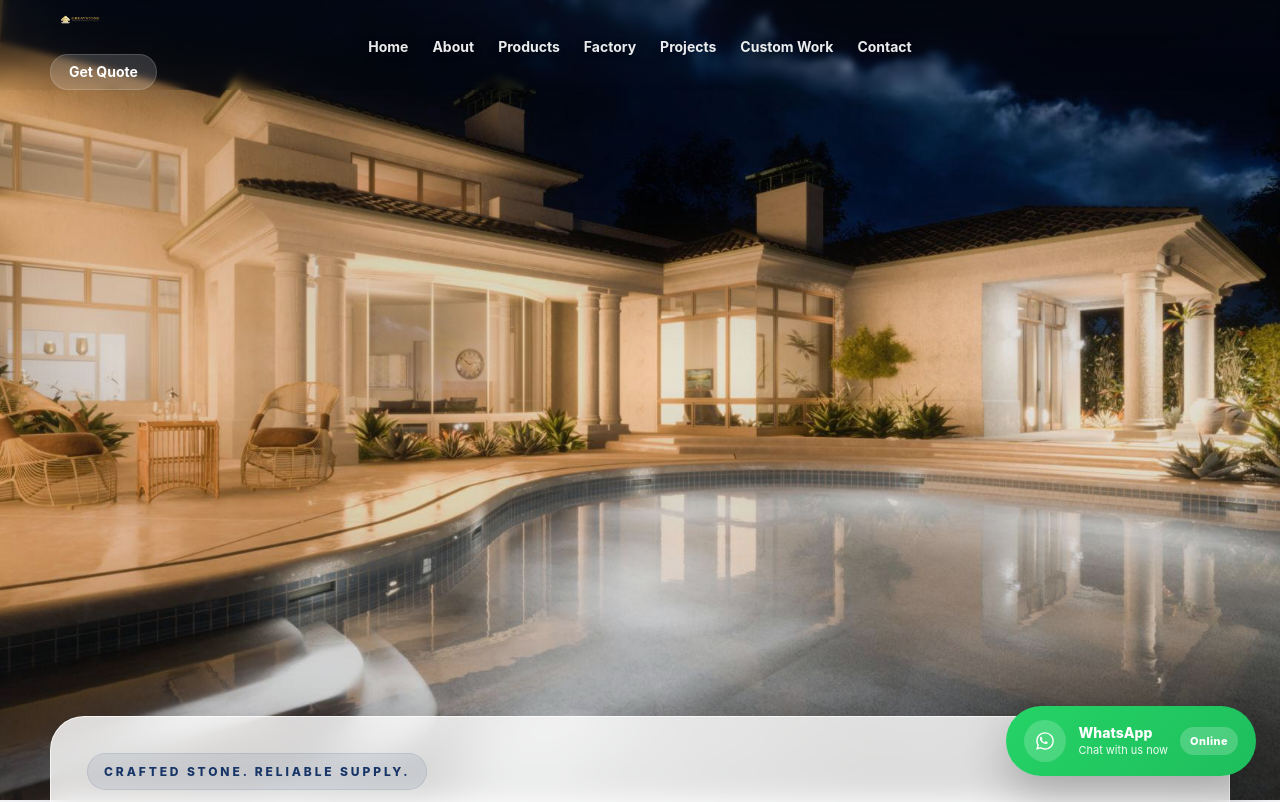
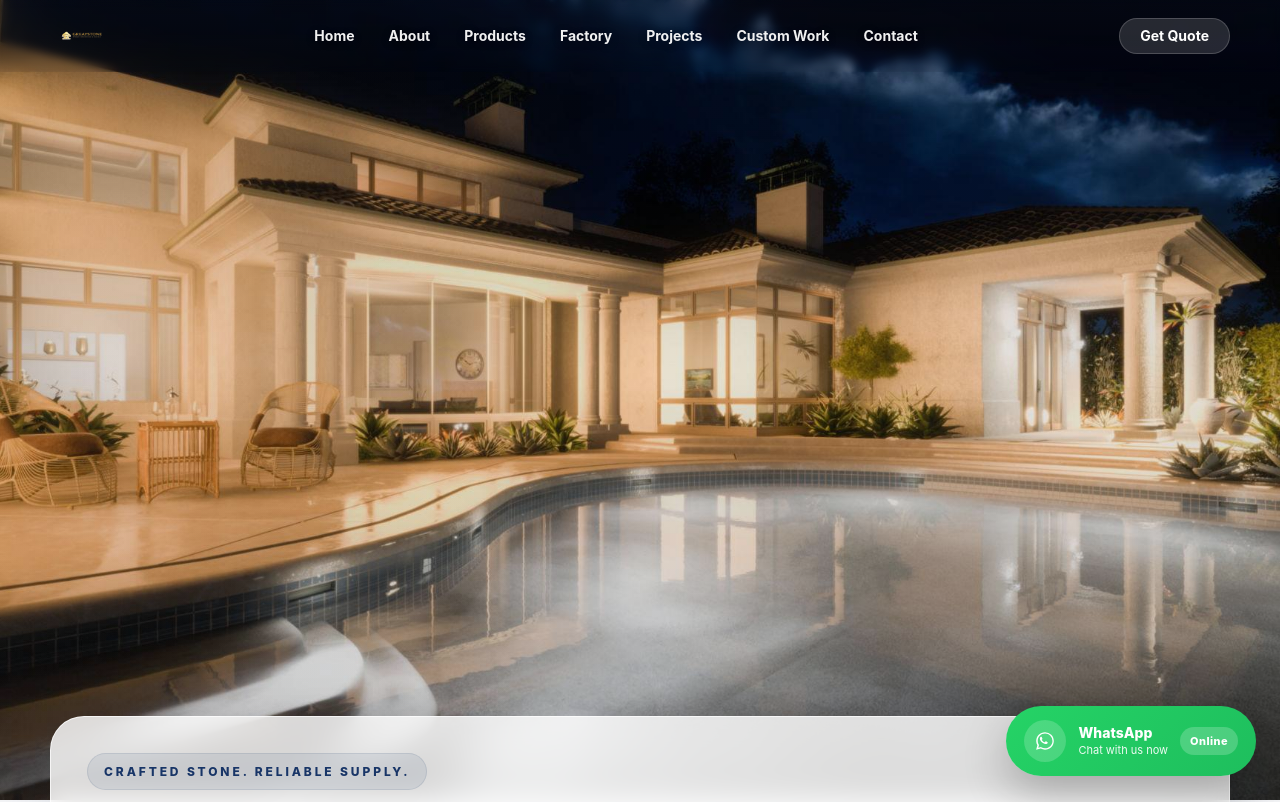
Before and after one commit to sijiu8520-debug/Repository-name-greaystone-website, a React (Vite) app: page / in a window 1280 px wide. Shown: the top 802 px of the page. Built offline with nearby package versions, Linux system fonts and the light colour scheme.

Commit message:
Refactor CSS styles for header and layout adjustments

```diff
--- a/src/styles.css
+++ b/src/styles.css
@@ -45,7 +45,6 @@ img {
   margin: 0 auto;
 }
 
-/* Header */
 .site-header {
   position: sticky;
   top: 0;
@@ -59,43 +58,48 @@ img {
   width: 100%;
   background: linear-gradient(
     180deg,
-    rgba(10, 18, 38, 0.22),
-    rgba(10, 18, 38, 0.03)
+    rgba(10, 18, 38, 0.28),
+    rgba(10, 18, 38, 0.05)
   );
-  border-bottom: none;
-  backdrop-filter: blur(3px);
+  backdrop-filter: blur(4px);
   z-index: 1000;
 }
 
 .header-inner {
   min-height: 72px;
+  display: flex;
+  align-items: center;
+  justify-content: space-between;
+  gap: 28px;
 }
 
 .brand {
   display: flex;
   align-items: center;
-  min-width: 0;
+  flex: 0 0 auto;
 }
 
 .logo-header {
-  height: 40px;
+  height: 42px;
   width: auto;
   object-fit: contain;
+  display: block;
 }
 
 .desktop-nav {
   display: flex;
   align-items: center;
   justify-content: center;
-  gap: 24px;
+  gap: 34px;
+  flex: 1 1 auto;
 }
 
 .desktop-nav a {
   font-size: 14px;
   line-height: 1;
   font-weight: 700;
-  color: rgba(255, 255, 255, 0.92);
-  text-shadow: 0 2px 8px rgba(0, 0, 0, 0.28);
+  color: rgba(255, 255, 255, 0.94);
+  text-shadow: 0 2px 8px rgba(0, 0, 0, 0.25);
   transition: 0.2s;
   white-space: nowrap;
 }
@@ -116,23 +120,22 @@ img {
 }
 
 .header-btn {
-  background: rgba(255, 255, 255, 0.16);
-  border: 1px solid rgba(255, 255, 255, 0.16);
+  flex: 0 0 auto;
+  background: rgba(255, 255, 255, 0.14);
+  border: 1px solid rgba(255, 255, 255, 0.18);
   color: #fff;
-  padding: 10px 18px;
+  padding: 10px 20px;
   border-radius: 999px;
   font-size: 14px;
   line-height: 1;
   font-weight: 700;
-  box-shadow: none;
   white-space: nowrap;
 }
 
 .header-btn:hover {
-  background: rgba(255, 255, 255, 0.24);
+  background: rgba(255, 255, 255, 0.22);
 }
 
-/* Hero */
 .hero-clean-section {
   position: relative;
   height: 100vh;
@@ -162,12 +165,11 @@ img {
     linear-gradient(
       90deg,
       rgba(9, 18, 36, 0.06) 0%,
-      rgba(9, 18, 36, 0.00) 42%,
-      rgba(255, 255, 255, 0.00) 100%
+      rgba(9, 18, 36, 0) 42%,
+      rgba(255, 255, 255, 0) 100%
     );
 }
 
-/* Intro panel */
 .intro-panel-wrap {
   position: relative;
   margin-top: -84px;
@@ -197,7 +199,7 @@ img {
   padding: 10px 16px;
   border-radius: 999px;
   background: rgba(24, 53, 103, 0.08);
-  border: 1px solid rgba(24, 53, 103, 0.10);
+  border: 1px solid rgba(24, 53, 103, 0.1);
   color: #183567;
   font-size: 12px;
   margin-bottom: 24px;
@@ -291,7 +293,7 @@ img {
   border-radius: 24px;
   background: rgba(24, 53, 103, 0.05);
   border: 1px solid rgba(24, 53, 103, 0.08);
-  box-shadow: inset 0 1px 0 rgba(255,255,255,0.58);
+  box-shadow: inset 0 1px 0 rgba(255, 255, 255, 0.58);
 }
 
 .intro-stat-value {
@@ -308,7 +310,6 @@ img {
   font-weight: 600;
 }
 
-/* Floating strip */
 .floating-strip-wrap {
   position: relative;
   z-index: 5;
@@ -324,10 +325,10 @@ img {
   gap: 18px;
   padding: 22px;
   border-radius: 34px;
-  background: rgba(255,255,255,0.88);
-  border: 1px solid rgba(255,255,255,0.75);
+  background: rgba(255, 255, 255, 0.88);
+  border: 1px solid rgba(255, 255, 255, 0.75);
   backdrop-filter: blur(16px);
-  box-shadow: 0 30px 80px rgba(15,31,63,0.12);
+  box-shadow: 0 30px 80px rgba(15, 31, 63, 0.12);
 }
 
 .strip-card {
@@ -341,7 +342,6 @@ img {
   line-height: 1.8;
 }
 
-/* Sections */
 .content-section {
   padding: 110px 0;
 }
@@ -365,7 +365,7 @@ img {
   position: relative;
   overflow: hidden;
   border-radius: 36px;
-  box-shadow: 0 30px 70px rgba(15,31,63,0.12);
+  box-shadow: 0 30px 70px rgba(15, 31, 63, 0.12);
 }
 
 .large-panel img {
@@ -377,7 +377,7 @@ img {
   position: absolute;
   left: 20px;
   bottom: 20px;
-  background: rgba(255,255,255,0.9);
+  background: rgba(255, 255, 255, 0.9);
   padding: 16px 18px;
   border-radius: 20px;
   box-shadow: var(--shadow);
@@ -450,7 +450,7 @@ img {
   font-size: 14px;
   font-weight: 700;
   color: #374151;
-  box-shadow: 0 8px 20px rgba(15,31,63,0.04);
+  box-shadow: 0 8px 20px rgba(15, 31, 63, 0.04);
 }
 
 .split-head {
@@ -474,7 +474,6 @@ img {
   font-size: 14px;
 }
 
-/* Products */
 .product-showcase-grid {
   display: grid;
   grid-template-columns: repeat(4, 1fr);
@@ -484,16 +483,16 @@ img {
 
 .product-card {
   background: white;
-  border: 1px solid rgba(229,231,235,0.9);
+  border: 1px solid rgba(229, 231, 235, 0.9);
   border-radius: 32px;
   overflow: hidden;
-  box-shadow: 0 18px 45px rgba(15,31,63,0.08);
+  box-shadow: 0 18px 45px rgba(15, 31, 63, 0.08);
   transition: 0.28s ease;
 }
 
 .product-card:hover {
   transform: translateY(-8px);
-  box-shadow: 0 28px 60px rgba(15,31,63,0.14);
+  box-shadow: 0 28px 60px rgba(15, 31, 63, 0.14);
 }
 
 .product-image-wrap {
@@ -511,7 +510,7 @@ img {
   position: absolute;
   left: 16px;
   top: 16px;
-  background: rgba(255,255,255,0.88);
+  background: rgba(255, 255, 255, 0.88);
   backdrop-filter: blur(8px);
   color: var(--blue);
   border-radius: 999px;
@@ -565,7 +564,6 @@ img {
   color: #475569;
 }
 
-/* Factory */
 .factory-featured {
   display: grid;
   grid-template-columns: 1.15fr 0.85fr;
@@ -668,7 +666,6 @@ img {
   color: #0f172a;
 }
 
-/* Projects */
 .project-grid {
   display: grid;
   grid-template-columns: repeat(4, 1fr);
@@ -705,7 +702,6 @@ img {
   padding: 24px;
 }
 
-/* CTA */
 .cta-banner-section {
   padding: 0 0 110px;
   background: #ffffff;
@@ -754,7 +750,6 @@ img {
   background: rgba(255, 255, 255, 0.14);
 }
 
-/* Dark sections */
 .dark-section {
   background: var(--blue-2);
 }
@@ -764,8 +759,8 @@ img {
 }
 
 .dark-card {
-  background: rgba(255,255,255,0.08);
-  border: 1px solid rgba(255,255,255,0.1);
+  background: rgba(255, 255, 255, 0.08);
+  border: 1px solid rgba(255, 255, 255, 0.1);
   border-radius: 30px;
   overflow: hidden;
 }
@@ -780,15 +775,14 @@ img {
 }
 
 .dark-card-body p {
-  color: rgba(255,255,255,0.76);
+  color: rgba(255, 255, 255, 0.76);
 }
 
-/* Strength */
 .strength-panel {
   border-radius: 38px;
   padding: 56px;
   background: linear-gradient(135deg, #1d3768, #203d72, #122246);
-  box-shadow: 0 30px 80px rgba(15,31,63,0.18);
+  box-shadow: 0 30px 80px rgba(15, 31, 63, 0.18);
 }
 
 .strength-grid {
@@ -799,8 +793,8 @@ img {
 .strength-card {
   border-radius: 28px;
   padding: 28px;
-  background: rgba(255,255,255,0.1);
-  border: 1px solid rgba(255,255,255,0.1);
+  background: rgba(255, 255, 255, 0.1);
+  border: 1px solid rgba(255, 255, 255, 0.1);
 }
 
 .strength-number {
@@ -812,15 +806,13 @@ img {
 }
 
 .strength-card p {
-  color: rgba(255,255,255,0.82);
+  color: rgba(255, 255, 255, 0.82);
 }
 
-/* Work */
 .work-grid {
   grid-template-columns: repeat(2, 1fr);
 }
 
-/* Contact */
 .contact-section {
   position: relative;
   overflow: hidden;
@@ -832,8 +824,8 @@ img {
   position: absolute;
   inset: 0;
   background:
-    radial-gradient(circle at top right, rgba(242,212,123,0.18), transparent 24%),
-    radial-gradient(circle at bottom left, rgba(255,255,255,0.08), transparent 20%);
+    radial-gradient(circle at top right, rgba(242, 212, 123, 0.18), transparent 24%),
+    radial-gradient(circle at bottom left, rgba(255, 255, 255, 0.08), transparent 20%);
 }
 
 .contact-grid {
@@ -860,14 +852,14 @@ img {
 .contact-card {
   border-radius: 22px;
   padding: 20px;
-  background: rgba(255,255,255,0.06);
-  border: 1px solid rgba(255,255,255,0.1);
+  background: rgba(255, 255, 255, 0.06);
+  border: 1px solid rgba(255, 255, 255, 0.1);
   backdrop-filter: blur(8px);
 }
 
 .contact-card-label {
   font-size: 12px;
-  color: rgba(255,255,255,0.5);
+  color: rgba(255, 255, 255, 0.5);
   text-transform: uppercase;
   letter-spacing: 0.24em;
   font-weight: 800;
@@ -886,11 +878,11 @@ img {
 }
 
 .inquiry-form {
-  background: rgba(255,255,255,0.96);
+  background: rgba(255, 255, 255, 0.96);
   color: #0f172a;
   border-radius: 34px;
   padding: 32px;
-  box-shadow: 0 30px 80px rgba(0,0,0,0.22);
+  box-shadow: 0 30px 80px rgba(0, 0, 0, 0.22);
 }
 
 .form-head {
@@ -933,7 +925,7 @@ img {
 .inquiry-form input:focus,
 .inquiry-form textarea:focus {
   border-color: var(--blue);
-  box-shadow: 0 0 0 4px rgba(24,53,103,0.1);
+  box-shadow: 0 0 0 4px rgba(24, 53, 103, 0.1);
 }
 
 .form-actions {
@@ -961,7 +953,6 @@ img {
   background: #f8fafc;
 }
 
-/* WhatsApp */
 .whatsapp-float {
   position: fixed;
   right: 24px;
@@ -1035,27 +1026,21 @@ img {
   letter-spacing: 0.04em;
 }
 
-/* Footer */
 .site-footer {
   background: #0b1730;
-  color: rgba(255,255,255,0.6);
+  color: rgba(255, 255, 255, 0.6);
   text-align: center;
   padding: 24px 20px;
   font-size: 14px;
 }
 
-/* Responsive */
 @media (max-width: 1180px) {
   .desktop-nav {
-    gap: 18px;
-  }
-
-  .desktop-nav a {
-    font-size: 13px;
+    gap: 22px;
   }
 
   .logo-header {
-    height: 60px;
+    height: 38px;
   }
 }
 
@@ -1087,13 +1072,12 @@ img {
   }
 
   .header-inner {
-    min-height: 70px;
-    grid-template-columns: 1fr;
-    justify-content: start;
+    min-height: 68px;
+    justify-content: flex-start;
   }
 
   .logo-header {
-    height: 56px;
+    height: 36px;
   }
 }
 
@@ -1146,7 +1130,7 @@ img {
   }
 
   .logo-header {
-    height: 52px;
+    height: 34px;
   }
 
   .whatsapp-float {
```
